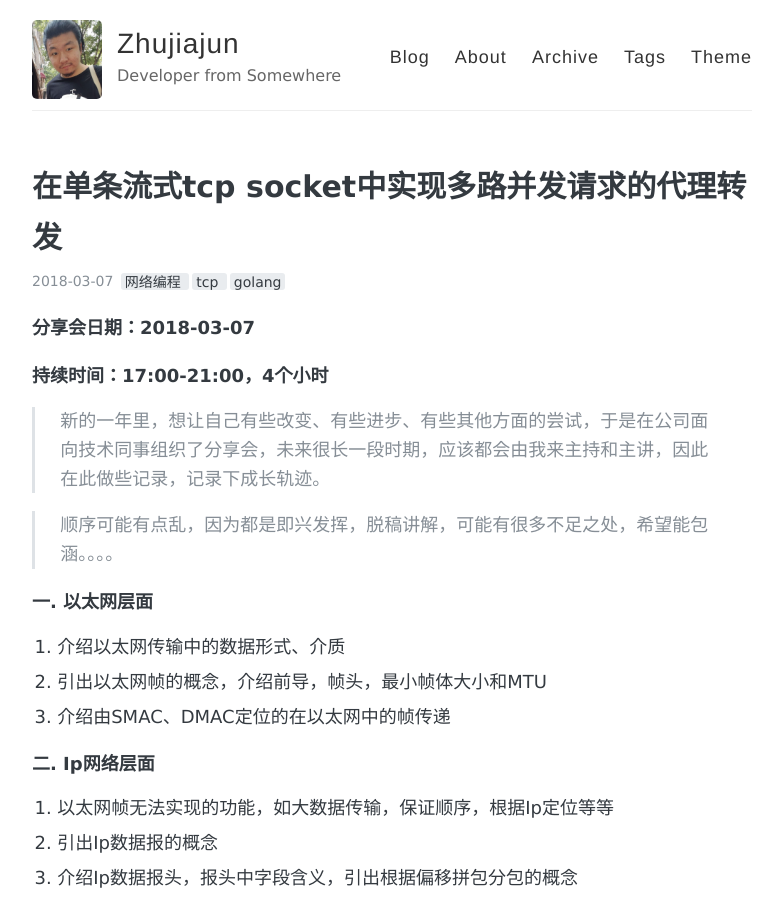
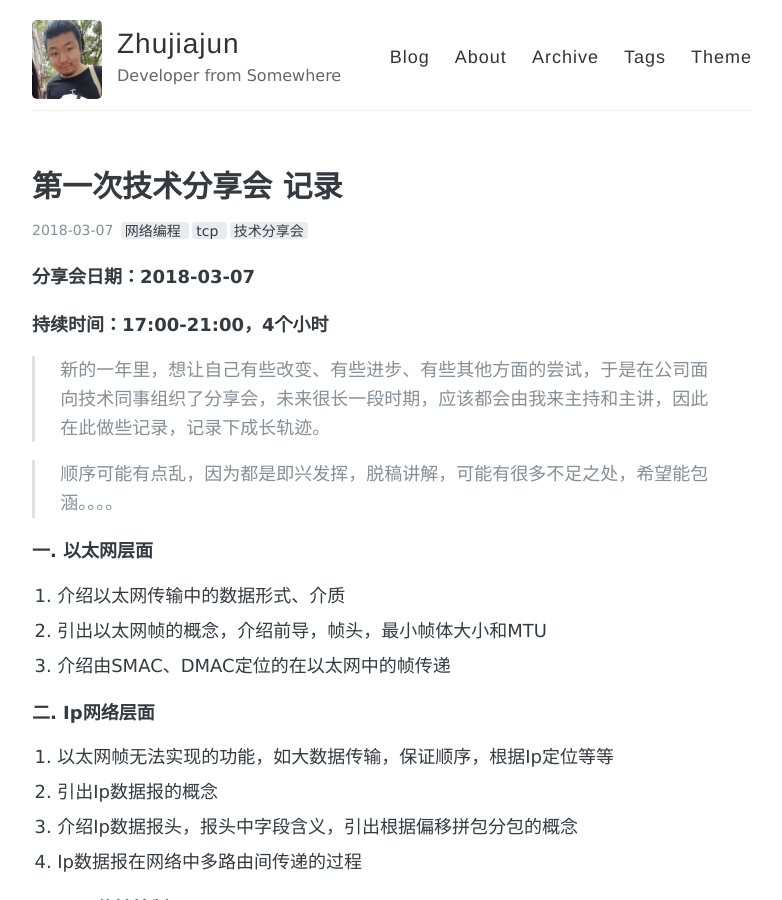
Before and after one commit to jiajun-artist/jiajun-artist.github.io, a Jekyll site: the page built from _posts/2018-03-07-share-meeting-01.md, in a window 1280 px wide and 900 px high. Shown: the whole window, without its empty margins (248-1030 px from the left). Built offline with Jekyll 4.4.1, drawn with Linux system fonts in a browser that asks for light colours.

Commit message:
add blog

```diff
--- a/_posts/2018-03-07-share-meeting-01.md
+++ b/_posts/2018-03-07-share-meeting-01.md
@@ -1,7 +1,7 @@
 ---
 layout: post
-title: "在单条流式tcp socket中实现多路并发请求的代理转发"
-tags: [网络编程, tcp, golang]
+title: "第一次技术分享会 记录"
+tags: [网络编程, tcp, 技术分享会]
 comments: true
 date: 2018-03-07 21:00:00+08:00
 ---
```
